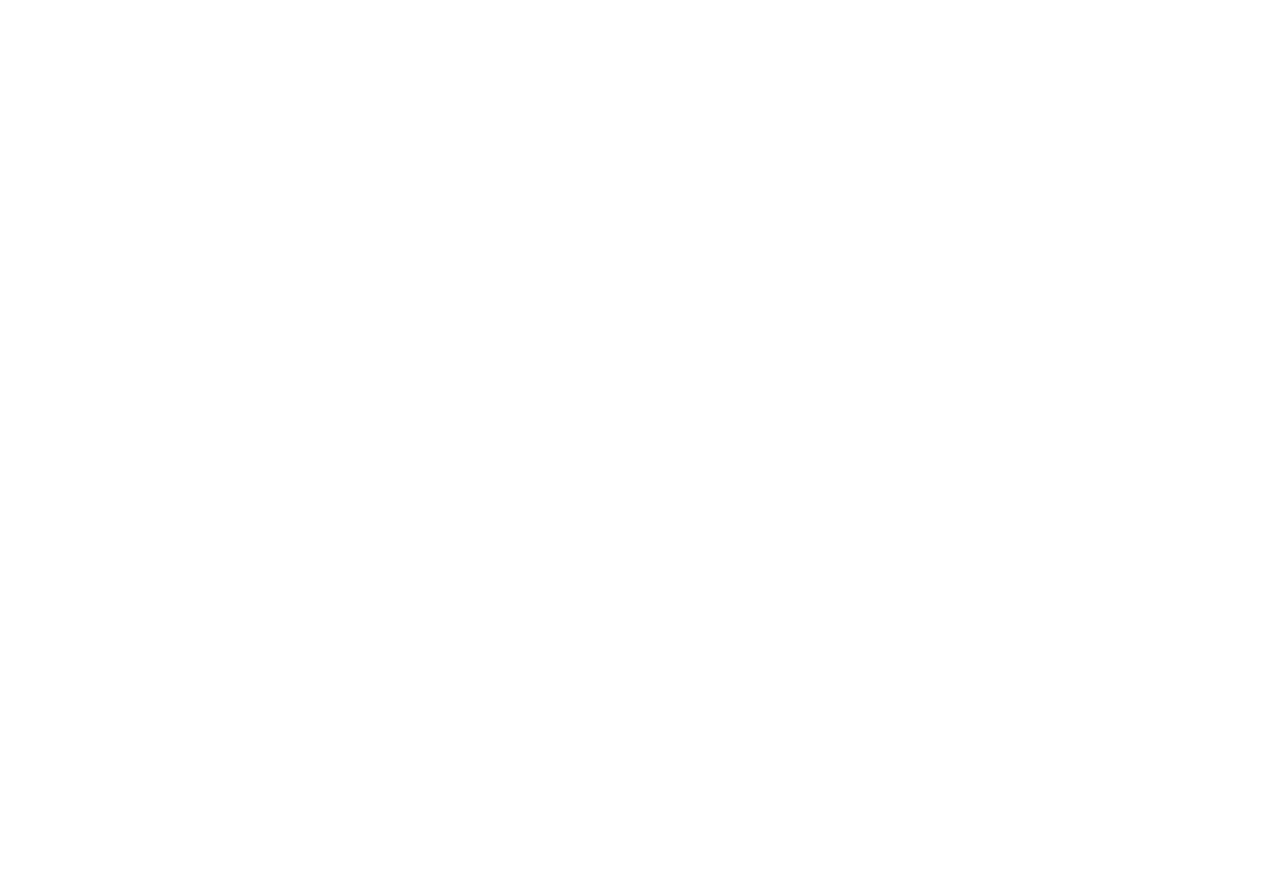
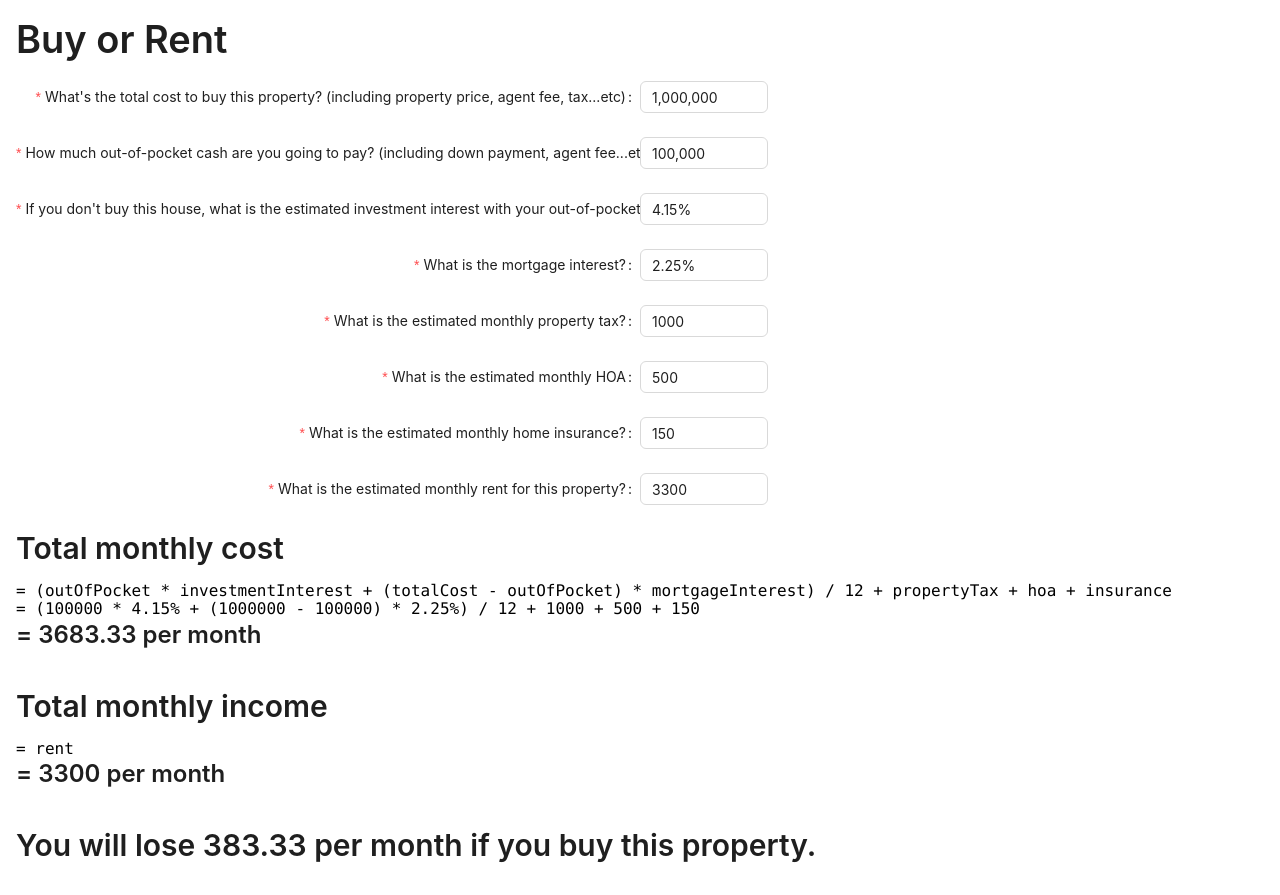
Before and after one commit to tylerlong/bor, a plain HTML site: page index.html in a window 1280 px wide. Before the commit the page ends 800 px from the top, so only its background shows below. Drawn offline with Linux system fonts and the light colour scheme; the site is published under a folder, as on GitHub Pages, so addresses that start at the root find nothing.

Commit message:
Fix url issue

```diff
--- a/index.html
+++ b/index.html
@@ -1 +1 @@
-<!DOCTYPE html><html><head><link rel="stylesheet" href="/index.5d943e8a.css"></head><body> <div id="root"></div> <script type="module" src="/index.445ca1b0.js"></script> </body></html>
+<!DOCTYPE html><html><head><link rel="stylesheet" href="index.5d943e8a.css"></head><body> <div id="root"></div> <script type="module" src="index.445ca1b0.js"></script> </body></html>
```
